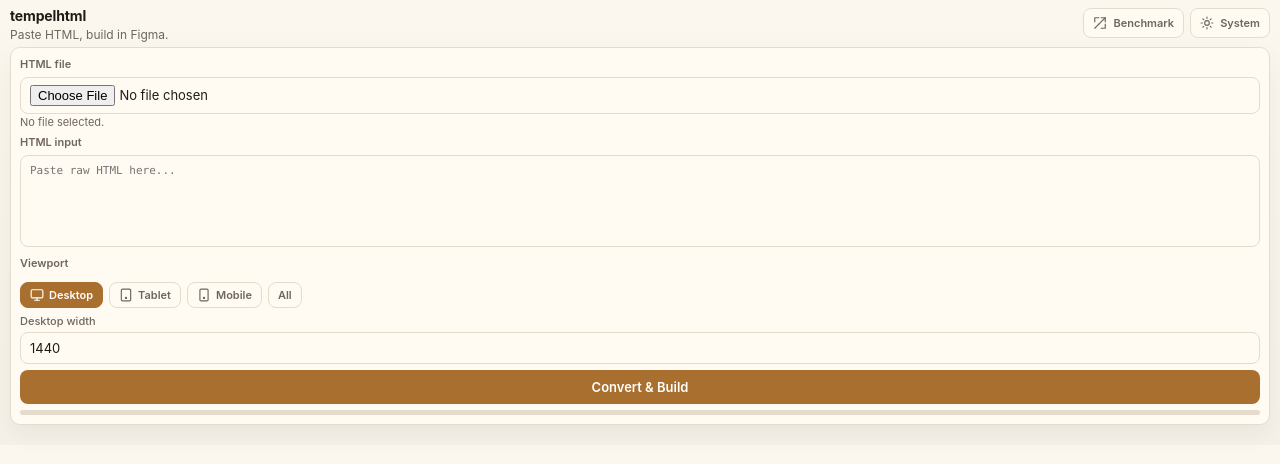
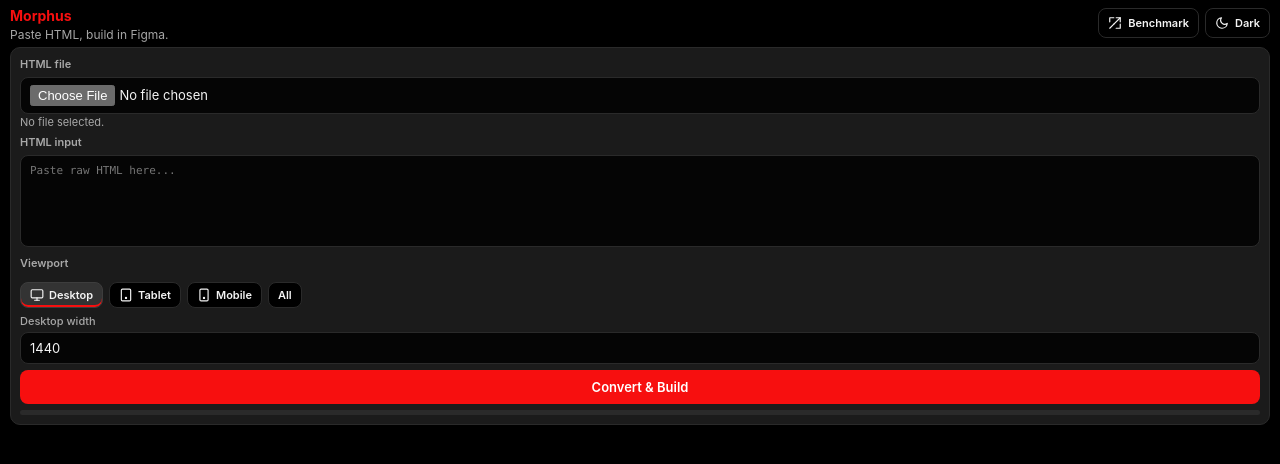
Before and after one commit to send0moka/tempelhtml, a website: page figma-plugin/ui.html in a window 1280 px wide. Drawn offline with Linux system fonts and the light colour scheme.

Commit message:
feat: rename project from tempelhtml to Morphus and update related documentation and code references

```diff
--- a/figma-plugin/ui.html
+++ b/figma-plugin/ui.html
@@ -3,27 +3,63 @@
 <head>
   <style>
     :root {
+      color-scheme: dark;
+      --bg: #000000;
+      --bg-top: #000000;
+      --panel: #1b1b1b;
+      --field: #050505;
+      --ink: #f4f4f4;
+      --muted: #a8a8a8;
+      --line: #2a2a2a;
+      --line-strong: #3d3d3d;
+      --selected: #333333;
+      --surface-hover: #111111;
+      --accent: #f70f0f;
+      --accent-strong: #c90c0c;
+      --on-accent: #ffffff;
+      --status-danger: #f70f0f;
+      --status-success: #d6d6d6;
+      --shadow: rgba(0, 0, 0, 0.35);
+    }
+
+    [data-theme="light"] {
       color-scheme: light;
-      --bg: #f5f1e8;
-      --bg-top: #fbf7ef;
-      --panel: #fffaf2;
-      --ink: #1f1b16;
-      --muted: #6f665d;
-      --line: #e6dccd;
-      --accent: #a86f2f;
-      --accent-strong: #7f4e1e;
+      --bg: #f4f4f4;
+      --bg-top: #ffffff;
+      --panel: #ffffff;
+      --field: #fafafa;
+      --ink: #0a0a0a;
+      --muted: #5d5d5d;
+      --line: #d8d8d8;
+      --line-strong: #bcbcbc;
+      --selected: #ececec;
+      --surface-hover: #f1f1f1;
+      --accent: #f70f0f;
+      --accent-strong: #d80d0d;
+      --on-accent: #ffffff;
+      --status-danger: #d80d0d;
+      --status-success: #242424;
+      --shadow: rgba(0, 0, 0, 0.08);
     }
 
     [data-theme="dark"] {
       color-scheme: dark;
-      --bg: #18140f;
-      --bg-top: #1f1913;
-      --panel: #211c14;
-      --ink: #f0ead9;
-      --muted: #9b9080;
-      --line: #332c20;
-      --accent: #d4913e;
-      --accent-strong: #e8a84e;
+      --bg: #000000;
+      --bg-top: #000000;
+      --panel: #1b1b1b;
+      --field: #050505;
+      --ink: #f4f4f4;
+      --muted: #a8a8a8;
+      --line: #2a2a2a;
+      --line-strong: #3d3d3d;
+      --selected: #333333;
+      --surface-hover: #111111;
+      --accent: #f70f0f;
+      --accent-strong: #c90c0c;
+      --on-accent: #ffffff;
+      --status-danger: #f70f0f;
+      --status-success: #d6d6d6;
+      --shadow: rgba(0, 0, 0, 0.35);
     }
 
     * {
@@ -74,7 +110,8 @@
       font-size: 14px;
       line-height: 1.2;
       margin-bottom: 2px;
-      letter-spacing: -0.01em;
+      letter-spacing: 0;
+      color: var(--accent);
     }
 
     .brand p {
@@ -101,8 +138,8 @@
       padding: 0 9px;
       border-radius: 8px;
       border: 1px solid var(--line);
-      background: var(--panel);
-      color: var(--muted);
+      background: var(--bg);
+      color: var(--ink);
       font-size: 11px;
       font-weight: 600;
       white-space: nowrap;
@@ -111,7 +148,8 @@
 
     .icon-btn:hover {
       border-color: var(--accent);
-      color: var(--accent);
+      background: var(--surface-hover);
+      color: var(--ink);
     }
 
     .icon-btn svg {
@@ -126,7 +164,7 @@
       display: grid;
       gap: 6px;
       position: relative;
-      box-shadow: 0 10px 24px rgba(37, 27, 16, 0.05);
+      box-shadow: 0 10px 24px var(--shadow);
     }
 
     .field label,
@@ -148,7 +186,7 @@
       width: 100%;
       border: 1px solid var(--line);
       border-radius: 8px;
-      background: var(--panel);
+      background: var(--field);
       color: var(--ink);
       padding: 7px 9px;
       appearance: none;
@@ -195,8 +233,8 @@
       padding: 0 9px;
       border-radius: 8px;
       border: 1px solid var(--line);
-      background: var(--panel);
-      color: var(--muted);
+      background: var(--bg);
+      color: var(--ink);
       font-size: 11px;
       font-weight: 600;
       transition: border-color 0.15s, color 0.15s, background 0.15s;
@@ -204,13 +242,15 @@
 
     .chip:hover {
       border-color: var(--accent);
-      color: var(--accent);
+      background: var(--surface-hover);
+      color: var(--ink);
     }
 
     .chip.active {
-      background: var(--accent);
-      border-color: var(--accent);
-      color: #fff;
+      background: var(--selected);
+      border-color: var(--line-strong);
+      color: var(--ink);
+      box-shadow: inset 0 -2px 0 var(--accent);
     }
 
     .chip svg {
@@ -236,12 +276,13 @@
       height: 34px;
       border-radius: 8px;
       background: var(--accent);
-      color: #fff;
+      color: var(--on-accent);
       font-weight: 600;
     }
 
     .primary:hover {
       background: var(--accent-strong);
+      color: var(--on-accent);
     }
 
     .primary:disabled {
@@ -259,7 +300,7 @@
     .progress > div {
       width: 0%;
       height: 100%;
-      background: linear-gradient(90deg, var(--accent), #e8c97a);
+      background: var(--accent);
       transition: width 0.2s linear;
     }
 
@@ -275,11 +316,11 @@
     }
 
     #status.error {
-      color: #b42318;
+      color: var(--status-danger);
     }
 
     #status.success {
-      color: #1a7f37;
+      color: var(--status-success);
     }
   </style>
 </head>
@@ -287,7 +328,7 @@
   <div class="shell">
     <div class="top-bar">
       <div class="brand">
-        <h2>tempelhtml</h2>
+        <h2>Morphus</h2>
         <p>Paste HTML, build in Figma.</p>
       </div>
       <div class="actions">
@@ -409,7 +450,7 @@
     };
 
     const state = {
-      currentTheme: store.get('tempelhtml-theme') || 'system',
+      currentTheme: store.get('morphus-theme') || 'dark',
       currentPreset: 'desktop',
       selectedPresets: ['desktop'],
       viewportWidths: {
@@ -576,7 +617,7 @@
 
     function applyTheme(theme) {
       state.currentTheme = theme;
-      store.set('tempelhtml-theme', theme);
+      store.set('morphus-theme', theme);
       const isDark = theme === 'dark' || (theme === 'system' && sysDark.matches);
       htmlEl.setAttribute('data-theme', isDark ? 'dark' : 'light');
       themeIcon.innerHTML = THEME_ICONS[theme];
--- a/package.json
+++ b/package.json
@@ -1,7 +1,7 @@
 {
-  "name": "tempelhtml",
+  "name": "morphus",
   "version": "0.1.0",
-  "description": "HTML to Figma converter with a deterministic local pipeline",
+  "description": "Morphus converts HTML into editable Figma designs with a deterministic local pipeline",
   "type": "module",
   "main": "scripts/convert.js",
   "scripts": {
--- a/scripts/convert.js
+++ b/scripts/convert.js
@@ -1,6 +1,6 @@
 #!/usr/bin/env node
 /**
- * tempelhtml CLI
+ * Morphus CLI
  * Usage: node scripts/convert.js --input ./examples/page.html --output ./out/page.json
  */
 
--- a/scripts/server.js
+++ b/scripts/server.js
@@ -1,6 +1,6 @@
 #!/usr/bin/env node
 /**
- * Local tempelhtml bridge for the Figma plugin.
+ * Local Morphus bridge for the Figma plugin.
  * The plugin UI sends HTML here, and this server returns the converted JSON.
  */
 
@@ -8,7 +8,7 @@
 import { randomUUID } from 'node:crypto';
 import { convertHtmlString } from '../src/pipeline/convert.js';
 
-const PORT = Number.parseInt(process.env.PORT ?? process.env.TEMPELHTML_PORT ?? '3210', 10);
+const PORT = Number.parseInt(process.env.PORT ?? process.env.MORPHUS_PORT ?? '3210', 10);
 const HOST = process.env.HOST ?? '0.0.0.0';
 const jobs = new Map();
 
@@ -103,7 +103,7 @@
 
 server.listen(PORT, HOST, () => {
   const displayHost = HOST === '0.0.0.0' ? 'localhost' : HOST;
-  console.log(`tempelhtml server listening on http://${displayHost}:${PORT}`);
+  console.log(`Morphus server listening on http://${displayHost}:${PORT}`);
 });
 
 async function runJob(jobId, body) {
--- a/src/pipeline/convert.js
+++ b/src/pipeline/convert.js
@@ -1,5 +1,5 @@
 /**
- * Shared tempelhtml conversion pipeline.
+ * Shared Morphus conversion pipeline.
  * Reused by the CLI and the local HTTP bridge for the Figma plugin.
  */
 
```
Also changed, not shown: docs/SKILLS.md (+2 -2 lines), docs/architecture.md (+1 -1 lines), docs/deployment.md (+1 -1 lines), figma-plugin/code.js (+8 -8 lines), src/core/extractor.js (+9 -9 lines), tests/figma-plugin.test.js (+7 -7 lines), README.md, figma-plugin/logo.png (deleted), figma-plugin/manifest.json, 1 other file.
